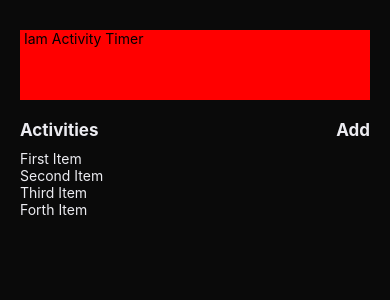
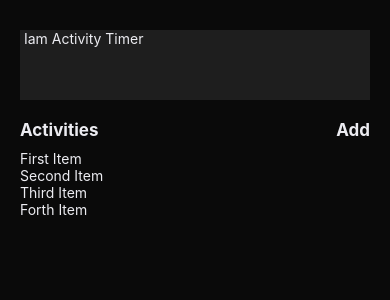
Before and after one commit to indraworks/rn-expo-note-filip, a React Native app: screen / in a window 390 px wide. Shown: the top 300 px of the page. Built offline with nearby package versions, Linux system fonts and the light colour scheme.

Commit message:
adding flowText & HighlightView for styling

```diff
--- a/src/components/activity/Item.js
+++ b/src/components/activity/Item.js
@@ -1,11 +1,12 @@
 import React from "react";
 import { View, Text } from "react-native";
 import { COLORS } from "../../variables/styles";
+import { FlowText } from "../overrides";
 
 export const ActivityItem = ({ title }) => {
   return (
     <View>
-      <Text style={{ color: COLORS.white }}>{title}</Text>
+      <FlowText>{title}</FlowText>
     </View>
   );
 };
--- a/src/components/activity/Timer.js
+++ b/src/components/activity/Timer.js
@@ -1,10 +1,12 @@
 import React from "react";
 import { View, Text, StyleSheet } from "react-native";
+import { FlowHighLightView } from "../overrides";
+import { FlowText } from "../overrides";
 export const ActivityTimer = () => {
   return (
-    <View style={styles.timeContainer}>
-      <Text> Iam Activity Timer</Text>
-    </View>
+    <FlowHighLightView style={styles.timeContainer}>
+      <FlowText> Iam Activity Timer</FlowText>
+    </FlowHighLightView>
   );
 };
 
@@ -12,6 +14,5 @@ const styles = StyleSheet.create({
   timeContainer: {
     height: 70,
     marginVertical: 10,
-    backgroundColor: "red",
   },
 });
--- /dev/null
+++ b/src/components/overrides/HighLightView.js
@@ -0,0 +1,12 @@
+import React from "react";
+import { View, StyleSheet } from "react-native";
+import { COLORS } from "../../variables/styles";
+
+export const FlowHighLightView = ({ children, style }) => {
+  return <View style={{ ...styles.view, ...style }}>{children}</View>;
+};
+const styles = StyleSheet.create({
+  view: {
+    backgroundColor: COLORS.darkGray,
+  },
+});
--- /dev/null
+++ b/src/components/overrides/Text.js
@@ -0,0 +1,23 @@
+import React from "react";
+import { Text, StyleSheet } from "react-native";
+import { COLORS } from "../../variables/styles";
+
+export const FlowText = ({ children, style }) => {
+  return <Text style={{ ...styles.text, ...style }}>{children}</Text>;
+};
+
+const styles = StyleSheet.create({
+  text: {
+    color: COLORS.white,
+  },
+});
+/*
+maksud dibuat begini ...Style,text adalah agar  style bia di bebas di inputkan
+utk yg ..style  props dari parent
+saja itu dari parent di inputkan stylenya dari parent makanya pakai ...style
+nah chidlren adalah prop utk compoennt anak!
+2 styles digabungkan dalam object sprti inipakemnya :
+{...styles.text,...style}
+
+
+*/
--- /dev/null
+++ b/src/components/overrides/index.js
@@ -0,0 +1,2 @@
+export { FlowText } from "./Text";
+export { FlowHighLightView } from "./HighLightView";
--- a/src/screens/Home.js
+++ b/src/screens/Home.js
@@ -3,14 +3,15 @@ import { ActivityTimer } from "../components/activity/Timer";
 import { ActivityItem } from "../components/activity/Item";
 import data from "../data/activities.json";
 import { COLORS } from "../variables/styles";
+import { FlowText } from "../components/overrides";
 
 export const ActivityHomeScreen = () => {
   return (
     <View style={styles.screenContainer}>
       <ActivityTimer></ActivityTimer>
       <View style={styles.listHeading}>
-        <Text style={styles.text}>Activities</Text>
-        <Text style={styles.text}>Add</Text>
+        <FlowText style={styles.text}>Activities</FlowText>
+        <FlowText style={styles.text}>Add</FlowText>
       </View>
       <FlatList
         data={data}
```
